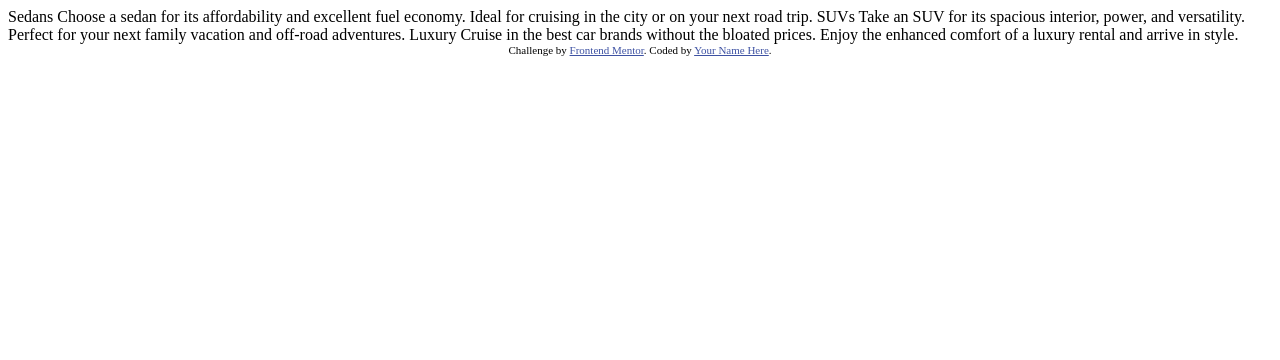
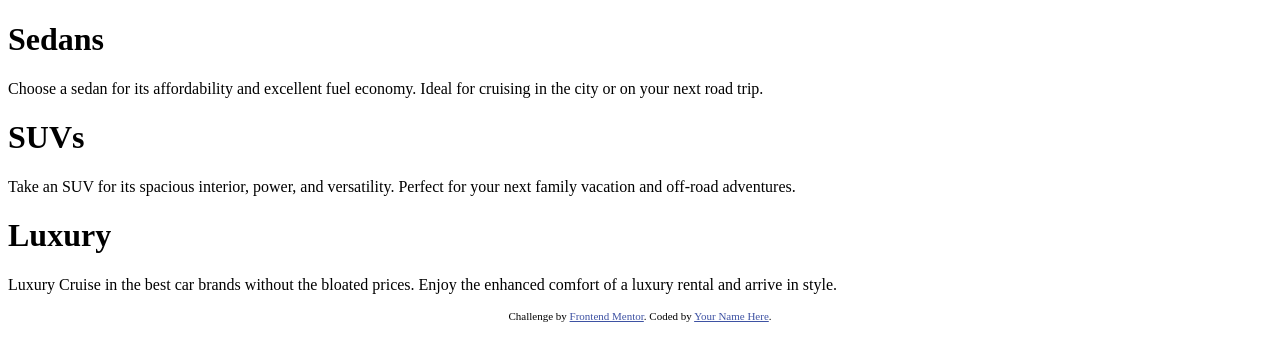
Before and after one commit to ellyx81/3-column-preview-card-component, a website: page index.html in a window 1280 px wide. Drawn offline with nearby package versions, Linux system fonts and the light colour scheme; files that its build step writes are made by us from their sources; a web font is replaced by a local one.

Commit message:
inserted into div elements

```diff
--- a/index.html
+++ b/index.html
@@ -31,12 +31,33 @@
     </style>
   </head>
   <body>
-    Sedans Choose a sedan for its affordability and excellent fuel economy.
-    Ideal for cruising in the city or on your next road trip. SUVs Take an SUV
-    for its spacious interior, power, and versatility. Perfect for your next
-    family vacation and off-road adventures. Luxury Cruise in the best car
-    brands without the bloated prices. Enjoy the enhanced comfort of a luxury
-    rental and arrive in style.
+    <div class="container">
+      <div class="container__box container__box--orange">
+        <h1>Sedans</h1>
+        <p>
+          Choose a sedan for its affordability and excellent fuel economy. Ideal for cruising in the city or on your next road trip.
+        </p>
+      </div>
+    </div>
+
+    <div class="container">
+      <div class="container__box container__box--orange">
+        <h1>SUVs</h1>
+        <p>
+          Take an SUV for its spacious interior, power, and versatility. Perfect for your next family vacation and off-road adventures.
+        </p>
+      </div>
+    </div>
+
+    <div class="container">
+      <div class="container__box container__box--orange">
+        <h1>Luxury</h1>
+        <p>
+          Luxury Cruise in the best car brands without the bloated prices. Enjoy the enhanced comfort of a luxury rental and arrive in style.
+        </p>
+      </div>
+    </div>
+
 
     <div class="attribution">
       Challenge by
```
